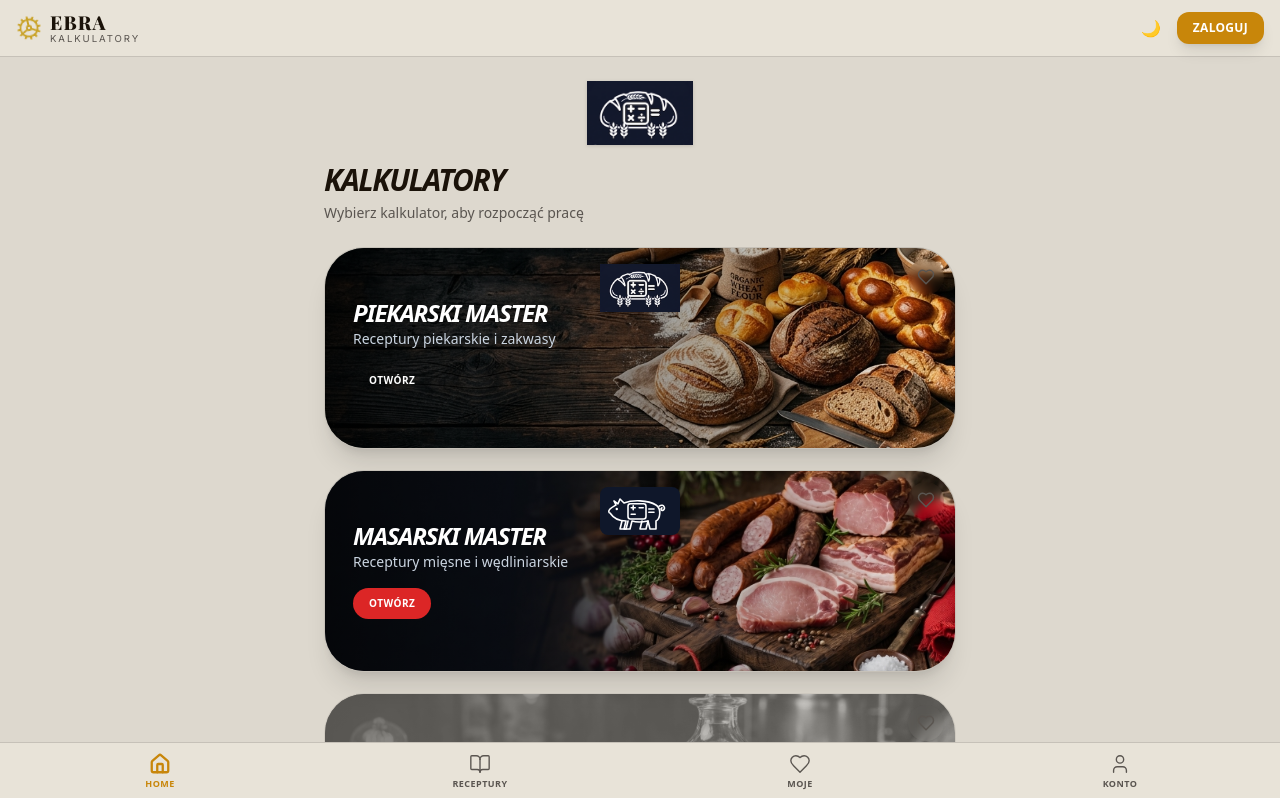
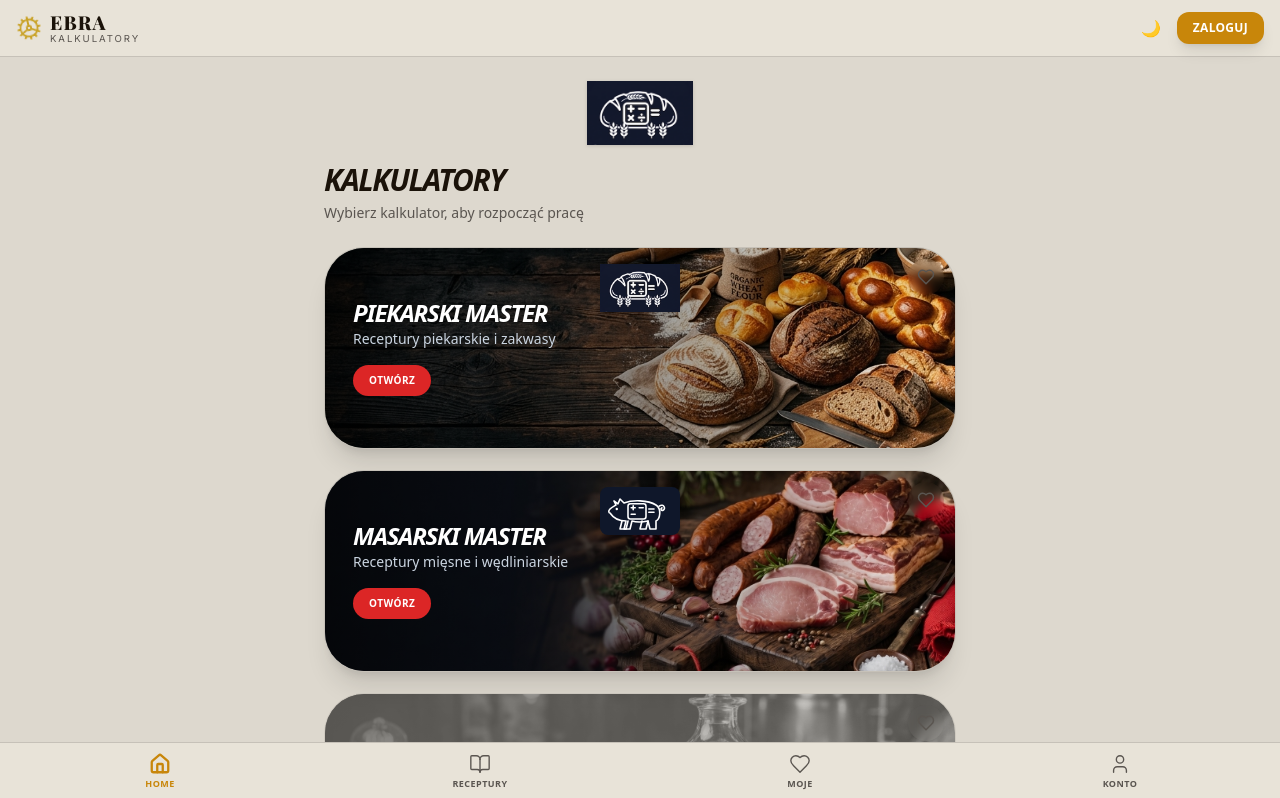
Before and after one commit to krzysiekgodek-ops/piekarz, a React (Vite) app: page / in a window 1280 px wide. Shown: the top 798 px of the page. Built offline with nearby package versions, Linux system fonts and the light colour scheme; no server answers; the database is empty; a web font is replaced by a local one.

Commit message:
poprawa linków abonamenty

```diff
--- a/src/components/ClientPanel.jsx
+++ b/src/components/ClientPanel.jsx
@@ -302,8 +302,7 @@ const ClientPanel = ({
                 <button
                   key={plan.id}
                   onClick={() => handleCheckout(plan)}
-                  disabled={!plan.paymentLink}
-                  className="w-full flex items-center justify-between p-4 rounded-2xl border transition-all text-left disabled:opacity-40 disabled:cursor-not-allowed"
+                  className="w-full flex items-center justify-between p-4 rounded-2xl border transition-all text-left"
                   style={cardStyle}
                   onMouseEnter={e => { if (!isActive) e.currentTarget.style.background = hoverBg; }}
                   onMouseLeave={e => { if (!isActive) e.currentTarget.style.background = defaultBg; }}
--- a/src/components/HomeScreen.jsx
+++ b/src/components/HomeScreen.jsx
@@ -12,7 +12,7 @@ const KALKULATORY = [
     type: 'internal',
     banner: '/banner_piekarz.png',
     logo: '/logo_piekarz.png',
-    buttonColor: 'var(--ebra-accent)',
+    buttonColor: '#DC2626',
   },
   {
     id: 'masarski',
```
